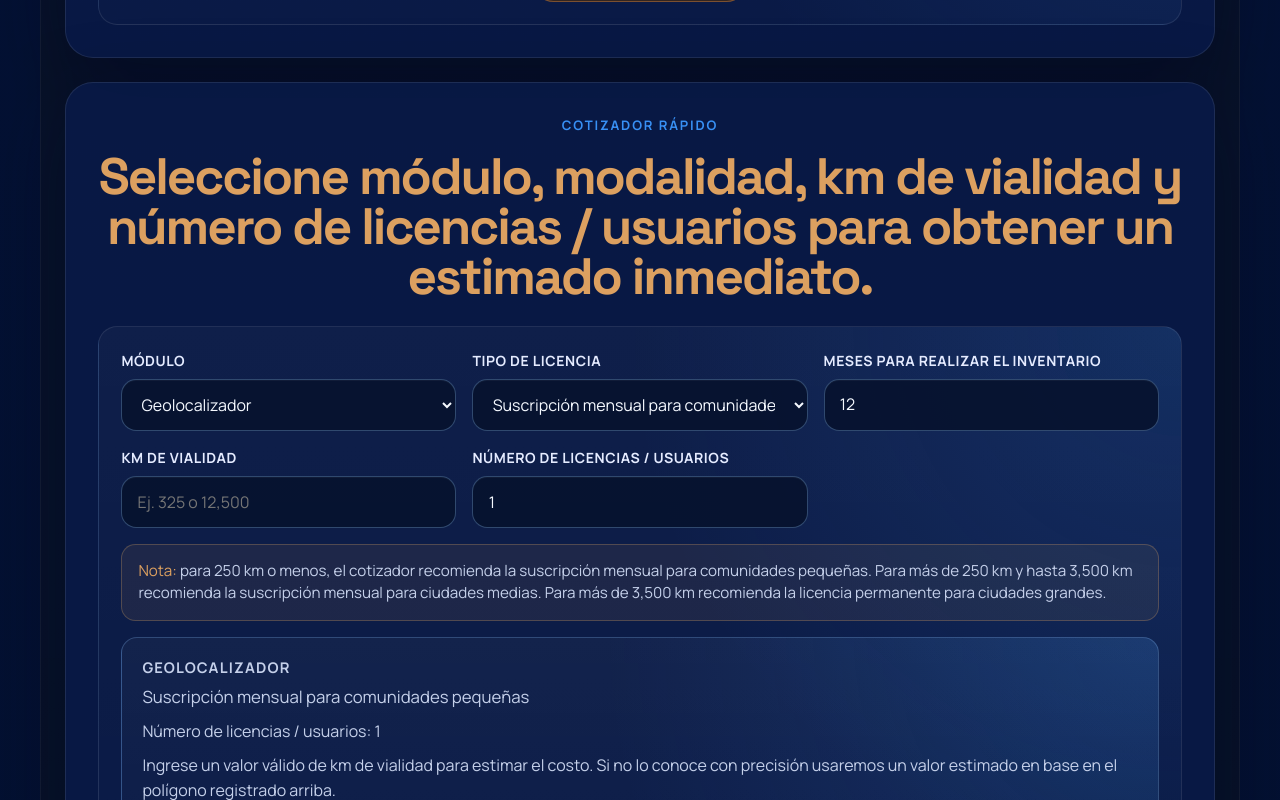
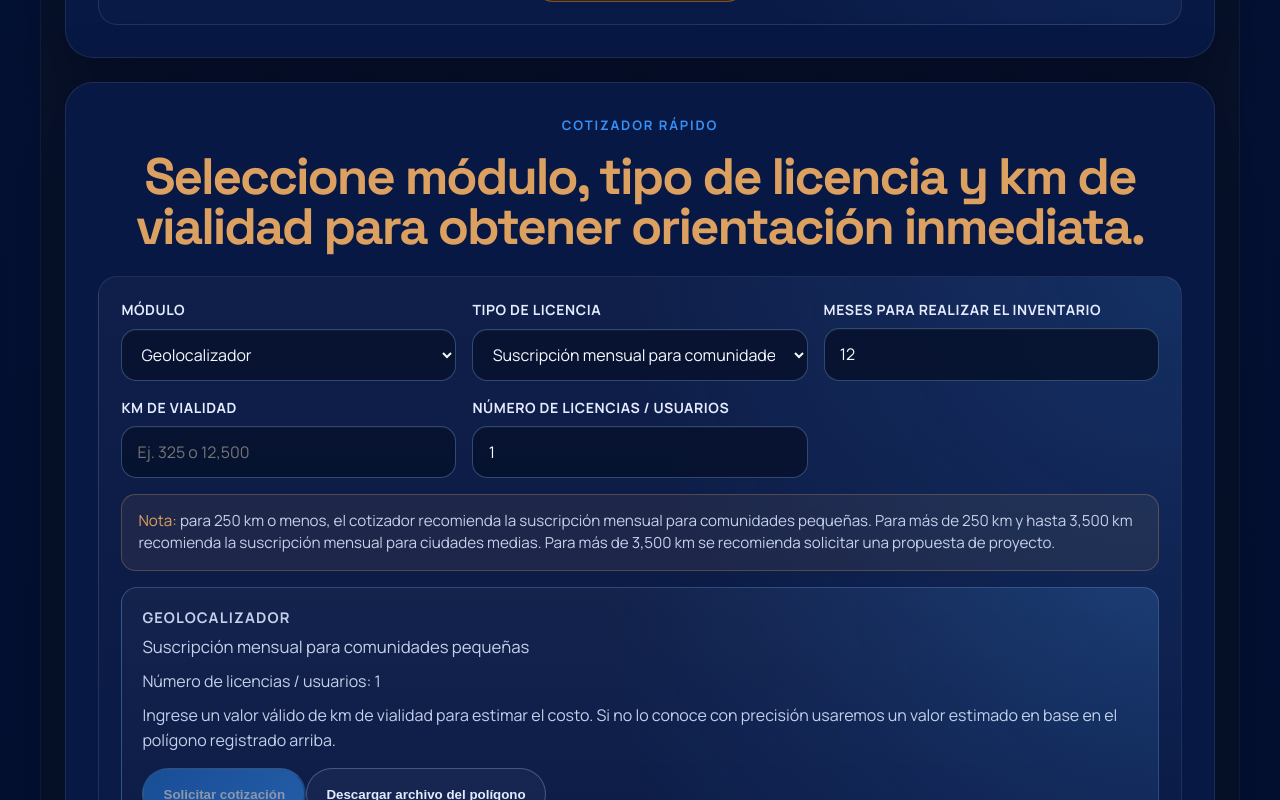
Before and after one commit to moraman61-arch/terralogica-web, a React (Vite) app: page /servicios/software/inventrees in a window 1280 px wide. Shown: the part 2000-2800 px from the top of the page. Built offline with nearby package versions, Linux system fonts and the light colour scheme.

Commit message:
Ajustar vista de ciudad grande en cotizador

```diff
--- a/src/InventreesPlanes.jsx
+++ b/src/InventreesPlanes.jsx
@@ -15,10 +15,6 @@ const licenseOptions = [
   {
     id: 'monthly-medium-large',
     label: 'Suscripción mensual para ciudades medias',
-  },
-  {
-    id: 'permanent-medium-large',
-    label: 'Licencia permanente para ciudades grandes',
   },
 ]
 
@@ -54,17 +50,6 @@ const plansByModule = [
         minKmExclusive: true,
         maxKm: 3500,
       },
-      {
-        licenseId: 'permanent-medium-large',
-        type: 'Licencia permanente para ciudades grandes',
-        price: 'USD 1.20 por km de vialidad (tope USD 15,000.00)',
-        range: 'Más de 3,500 km',
-        mode: 'rate',
-        rate: 1.2,
-        maxAmount: 15000,
-        minKm: 3500,
-        minKmExclusive: true,
-      },
     ],
   },
   {
@@ -98,17 +83,6 @@ const plansByModule = [
         minKmExclusive: true,
         maxKm: 3500,
       },
-      {
-        licenseId: 'permanent-medium-large',
-        type: 'Licencia permanente para ciudades grandes',
-        price: 'USD 1.70 por km de vialidad (tope USD 18,000.00)',
-        range: 'Más de 3,500 km',
-        mode: 'rate',
-        rate: 1.7,
-        maxAmount: 18000,
-        minKm: 3500,
-        minKmExclusive: true,
-      },
     ],
   },
   {
@@ -142,17 +116,6 @@ const plansByModule = [
         minKmExclusive: true,
         maxKm: 3500,
       },
-      {
-        licenseId: 'permanent-medium-large',
-        type: 'Licencia permanente para ciudades grandes',
-        price: 'USD 1.70 por km de vialidad (tope USD 18,000.00)',
-        range: 'Más de 3,500 km',
-        mode: 'rate',
-        rate: 1.7,
-        maxAmount: 18000,
-        minKm: 3500,
-        minKmExclusive: true,
-      },
     ],
   },
 ]
@@ -189,10 +152,6 @@ const licenseRecommendationDetails = {
   'monthly-medium-large': {
     licenseType: 'Suscripción mensual',
     licenseMode: 'Ciudades medias',
-  },
-  'permanent-medium-large': {
-    licenseType: 'Licencia permanente',
-    licenseMode: 'Ciudades grandes',
   },
 }
 
@@ -602,7 +561,7 @@ function getRecommendedLicenseId(km) {
   }
 
   if (km > 3500) {
-    return 'permanent-medium-large'
+    return null
   }
 
   return 'monthly-medium-large'
@@ -728,6 +687,15 @@ function calculateInventoryRecommendation(km, months, usersCount) {
     extraImagesCostTotal,
     extraImagesCostPerMonth,
   }
+}
+
+function getSuggestedUsersCount(km, months) {
+  const recommendation = calculateInventoryRecommendation(km, months, 1)
+  if (!recommendation || !Number.isFinite(recommendation.recommendedUsers)) {
+    return 1
+  }
+
+  return Math.max(1, Math.floor(recommendation.recommendedUsers))
 }
 
 function calculateQuote(plan, km, months = 1) {
@@ -899,11 +867,12 @@ function InventreesPlanes() {
       ? polygonRegistration.roadLengthKm
       : null
   const initialContractMonths = getDefaultInventoryMonths()
+  const initialUsersCount = getSuggestedUsersCount(initialKmValue, initialContractMonths)
   const initialRecommendedLicenseId = getRecommendedLicenseId(initialKmValue) ?? licenseOptions[0].id
 
   const [selectedModuleId, setSelectedModuleId] = useState(plansByModule[0].id)
   const [selectedLicenseId, setSelectedLicenseId] = useState(initialRecommendedLicenseId)
-  const [usersCount, setUsersCount] = useState(1)
+  const [usersCount, setUsersCount] = useState(initialUsersCount)
   const [contractMonths, setContractMonths] = useState(initialContractMonths)
   const [kmValue, setKmValue] = useState(initialKmValue ? formatInitialKmValue(initialKmValue) : '')
   const [currentIntroVideoIndex, setCurrentIntroVideoIndex] = useState(0)
@@ -931,6 +900,9 @@ function InventreesPlanes() {
     const recommendedLicenseId = getRecommendedLicenseId(parsedNextKm)
 
     setKmValue(nextKmValue)
+    if (Number.isFinite(parsedNextKm) && parsedNextKm > 0) {
+      setUsersCount(getSuggestedUsersCount(parsedNextKm, contractMonths))
+    }
 
     if (recommendedLicenseId && recommendedLicenseId !== selectedLicenseId) {
       setSelectedLicenseId(recommendedLicenseId)
@@ -941,6 +913,7 @@ function InventreesPlanes() {
   const selectedPlan =
     selectedModule.plans.find((plan) => plan.licenseId === selectedLicenseId) ?? selectedModule.plans[0]
   const parsedKm = parseKmInput(kmValue)
+  const isLargeCity = Number.isFinite(parsedKm) && parsedKm > 3500
   const quote = calculateQuote(selectedPlan, parsedKm, contractMonths)
   const quoteByUsers = formatQuoteForLicenses(quote, usersCount)
   const inventoryRecommendation = calculateInventoryRecommendation(parsedKm, contractMonths, usersCount)
@@ -1197,6 +1170,7 @@ function InventreesPlanes() {
         const nextLicenseId = getRecommendedLicenseId(parsedLatestKm)
 
         setKmValue(formattedKm)
+        setUsersCount(getSuggestedUsersCount(parsedLatestKm, contractMonths))
         if (nextLicenseId) {
           setSelectedLicenseId(nextLicenseId)
         }
@@ -1234,7 +1208,7 @@ function InventreesPlanes() {
       window.removeEventListener('focus', handleWindowFocus)
       window.removeEventListener('storage', handleStorage)
     }
-  }, [])
+  }, [contractMonths])
 
   const handleIntroVideoEnded = () => {
     setIsIntroVideoPlaying(true)
@@ -1436,7 +1410,7 @@ function InventreesPlanes() {
       <section className="services-section inventory-plans-section">
         <div className="section-heading compact">
           <p className="eyebrow">Cotizador rápido</p>
-          <h2>Seleccione módulo, modalidad, km de vialidad y número de licencias / usuarios para obtener un estimado inmediato.</h2>
+          <h2>Seleccione módulo, tipo de licencia y km de vialidad para obtener orientación inmediata.</h2>
         </div>
 
         <div className="identity-card inventory-quote-card">
@@ -1454,6 +1428,9 @@ function InventreesPlanes() {
 
             <label className="inventory-field">
               <span>Tipo de licencia</span>
+              {isLargeCity ? (
+                <input type="text" value="Ciudad Grande" readOnly aria-readonly="true" />
+              ) : (
                 <select value={selectedLicenseId} onChange={(event) => setSelectedLicenseId(event.target.value)}>
                   {licenseOptions.map((option) => (
                     <option key={option.id} value={option.id}>
@@ -1461,8 +1438,10 @@ function InventreesPlanes() {
                     </option>
                   ))}
                 </select>
+              )}
             </label>
 
+            {!isLargeCity ? (
               <label className="inventory-field">
                 <span>Meses para realizar el inventario</span>
                 <input
@@ -1472,11 +1451,18 @@ function InventreesPlanes() {
                   value={contractMonths}
                   onChange={(event) => {
                     const parsedValue = Number(event.target.value)
-                  setContractMonths(Number.isFinite(parsedValue) && parsedValue >= 1 ? Math.floor(parsedValue) : 1)
+                    const nextMonths = Number.isFinite(parsedValue) && parsedValue >= 1 ? Math.floor(parsedValue) : 1
+                    setContractMonths(nextMonths)
+
+                    const parsedCurrentKm = parseKmInput(kmValue)
+                    if (Number.isFinite(parsedCurrentKm) && parsedCurrentKm > 0) {
+                      setUsersCount(getSuggestedUsersCount(parsedCurrentKm, nextMonths))
+                    }
                   }}
                   placeholder="Ej. 12"
                 />
               </label>
+            ) : null}
 
             <label className="inventory-field">
               <span>Km de vialidad</span>
@@ -1489,6 +1475,7 @@ function InventreesPlanes() {
               />
             </label>
 
+            {!isLargeCity ? (
               <label className="inventory-field">
                 <span>Número de licencias / usuarios</span>
                 <input
@@ -1503,13 +1490,14 @@ function InventreesPlanes() {
                   placeholder="Ej. 5"
                 />
               </label>
+            ) : null}
           </div>
 
           <p className="inventory-threshold-note">
-            <em>Nota:</em> para 250 km o menos, el cotizador recomienda la suscripción mensual para comunidades pequeñas. Para más de 250 km y hasta 3,500 km recomienda la suscripción mensual para ciudades medias. Para más de 3,500 km recomienda la licencia permanente para ciudades grandes.
+            <em>Nota:</em> para 250 km o menos, el cotizador recomienda la suscripción mensual para comunidades pequeñas. Para más de 250 km y hasta 3,500 km recomienda la suscripción mensual para ciudades medias. Para más de 3,500 km se recomienda solicitar una propuesta de proyecto.
           </p>
 
-          {inventoryRecommendation ? (
+          {inventoryRecommendation && !isLargeCity ? (
             <div className="inventory-threshold-note">
               <p>
                 <em>Sugerencia:</em> para concluir <strong>{formatKmLimit(parsedKm)} km</strong> en <strong>{inventoryRecommendation.normalizedMonths} {inventoryRecommendation.normalizedMonths === 1 ? 'mes' : 'meses'}</strong>, la mejor combinación es <strong>{recommendedLicenseDetails?.licenseType}</strong> en modalidad <strong>{recommendedLicenseDetails?.licenseMode}</strong> con <strong>{inventoryRecommendation.recommendedUsers} {inventoryRecommendation.recommendedUsers === 1 ? 'usuario/licencia' : 'usuarios/licencias'}</strong>.
@@ -1531,15 +1519,27 @@ function InventreesPlanes() {
             </div>
           ) : null}
 
+          {isLargeCity ? (
+            <p className="inventory-threshold-note">
+              <em>Sugerencia:</em> Ciudad Grande: le hacemos una <Link className="inventory-highlight-link" to="/servicios/proyectos/inventrees-proyectos">propuesta</Link> de proyecto para su inventario.
+            </p>
+          ) : null}
+
           <div className={`inventory-quote-result inventory-quote-result-${quote.status}`}>
-            <p className="inventory-quote-title">{selectedModule.name}</p>
-            <p className="inventory-quote-plan">{selectedPlan.type}</p>
-            {quote.amountLabel ? <p className="inventory-quote-amount">{quote.amountLabel}</p> : null}
-            {quoteByUsers?.unitLabel ? <p className="inventory-quote-message">Precio unitario: {quoteByUsers.unitLabel}</p> : null}
-            {quoteByUsers?.totalLabel ? <p className="inventory-quote-message">Precio total por licencias: {quoteByUsers.totalLabel}</p> : null}
-            <p className="inventory-quote-message">Número de licencias / usuarios: {usersCount}</p>
+            {!isLargeCity ? <p className="inventory-quote-title">{selectedModule.name}</p> : null}
+            {!isLargeCity ? <p className="inventory-quote-plan">{selectedPlan.type}</p> : null}
+            {quote.amountLabel && selectedLicenseId !== 'monthly-medium-large' && !isLargeCity ? <p className="inventory-quote-amount">{quote.amountLabel}</p> : null}
+            {quoteByUsers?.unitLabel && !isLargeCity ? <p className="inventory-quote-message">Precio unitario: {quoteByUsers.unitLabel}</p> : null}
+            {quoteByUsers?.totalLabel && !isLargeCity ? <p className="inventory-quote-message">Precio total por licencias: {quoteByUsers.totalLabel}</p> : null}
+            {!isLargeCity ? <p className="inventory-quote-message">Número de licencias / usuarios: {usersCount}</p> : null}
+            {isLargeCity ? (
+              <p className="inventory-quote-message">
+                Ciudad Grande: le hacemos una <Link className="inventory-highlight-link" to="/servicios/proyectos/inventrees-proyectos">propuesta</Link> de proyecto para su inventario.
+              </p>
+            ) : (
               <p className="inventory-quote-message">{quote.message ?? quote.detail}</p>
-            {selectedProjectCost ? (
+            )}
+            {selectedProjectCost && !isLargeCity ? (
               <div className="inventory-quote-recommendation">
                 <p>Total general del proyecto con la selección actual:</p>
                 <p>Software: {currencyFormatter.format(selectedProjectCost.softwareTotal)}</p>
@@ -1548,7 +1548,7 @@ function InventreesPlanes() {
                 <p><strong>Total estimado del proyecto: {currencyFormatter.format(selectedProjectCost.grandTotal)}</strong></p>
               </div>
             ) : null}
-            {inventoryRecommendation && recommendedOption && recommendedQuoteByUsers ? (
+            {inventoryRecommendation && recommendedOption && recommendedQuoteByUsers && !isLargeCity ? (
               <div className="inventory-quote-recommendation">
                 <p>
                   Recomendación automática: {recommendedOption.label} con {inventoryRecommendation.recommendedUsers} {inventoryRecommendation.recommendedUsers === 1 ? 'usuario/licencia' : 'usuarios/licencias'} para terminar en {inventoryRecommendation.normalizedMonths} {inventoryRecommendation.normalizedMonths === 1 ? 'mes' : 'meses'}.
@@ -1587,7 +1587,7 @@ function InventreesPlanes() {
 
         <div className="section-heading compact">
           <p className="eyebrow">Módulos y licencias</p>
-          <h2>Cada módulo incluye tres modalidades de compra con precios y umbrales específicos.</h2>
+          <h2>Cada módulo incluye dos modalidades de compra con precios y umbrales específicos.</h2>
           <p className="inventory-currency-note">Todos los precios se expresan en USD (dólares americanos).</p>
         </div>
 
```
Lines whose indentation alone changed are shown as unchanged.
